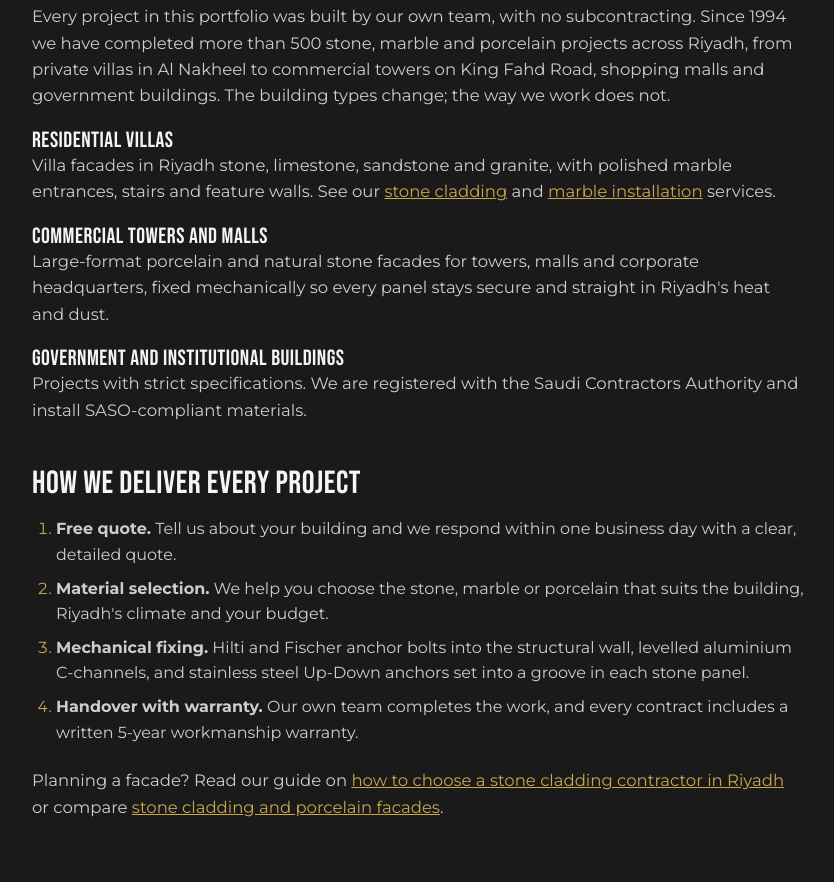
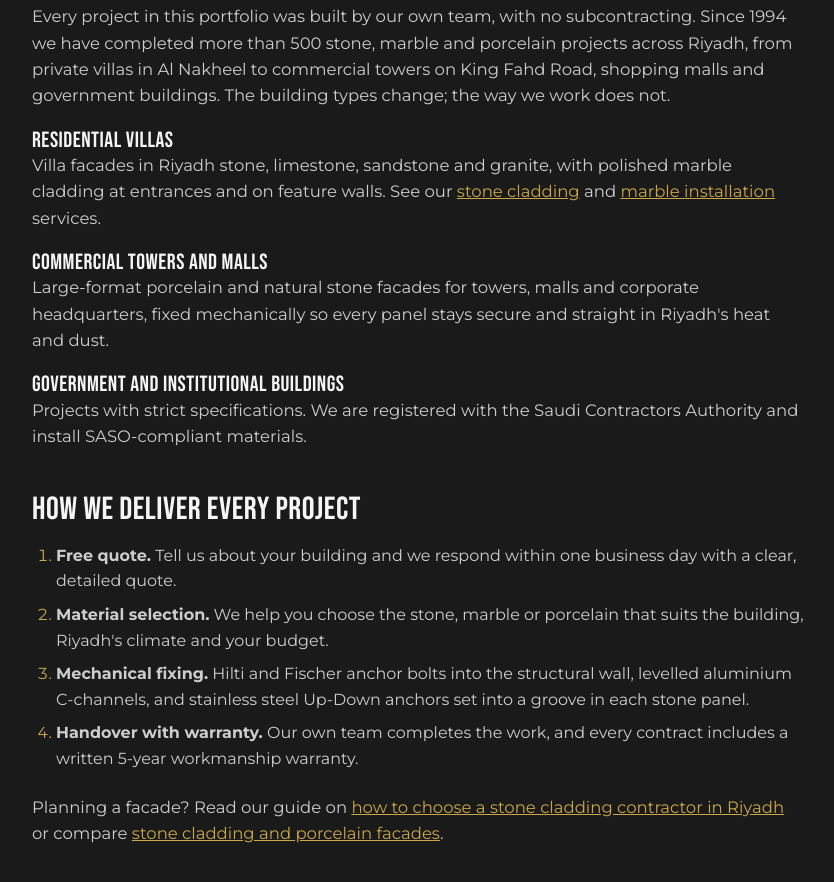
Before and after one commit to hussainkhan-maker/al-swati-website, a plain HTML site: page projects/index.html in a window 1280 px wide. Shown: the part 2331-3213 px from the top of the page, without its empty margins (222-1056 px from the left). Drawn offline with Linux system fonts and the light colour scheme.

Commit message:
Projects page: marble cladding at entrances and feature walls (no stairs)
Co-Authored-By: Claude Opus 5.5 <noreply@anthropic.com>
Claude-Session: https://claude.ai/code/session_01JA9WN6EvGG9stfM1RVUFZN

```diff
--- a/projects/index.html
+++ b/projects/index.html
@@ -55,7 +55,7 @@
 <h2>What Our Riyadh Projects Have in Common</h2>
 <p>Every project in this portfolio was built by our own team, with no subcontracting. Since 1994 we have completed more than 500 stone, marble and porcelain projects across Riyadh, from private villas in Al Nakheel to commercial towers on King Fahd Road, shopping malls and government buildings. The building types change; the way we work does not.</p>
 <h3>Residential Villas</h3>
-<p>Villa facades in Riyadh stone, limestone, sandstone and granite, with polished marble entrances, stairs and feature walls. See our <a href="/stone-cladding-riyadh/">stone cladding</a> and <a href="/marble-installation-riyadh/">marble installation</a> services.</p>
+<p>Villa facades in Riyadh stone, limestone, sandstone and granite, with polished marble cladding at entrances and on feature walls. See our <a href="/stone-cladding-riyadh/">stone cladding</a> and <a href="/marble-installation-riyadh/">marble installation</a> services.</p>
 <h3>Commercial Towers and Malls</h3>
 <p>Large-format porcelain and natural stone facades for towers, malls and corporate headquarters, fixed mechanically so every panel stays secure and straight in Riyadh's heat and dust.</p>
 <h3>Government and Institutional Buildings</h3>
```
